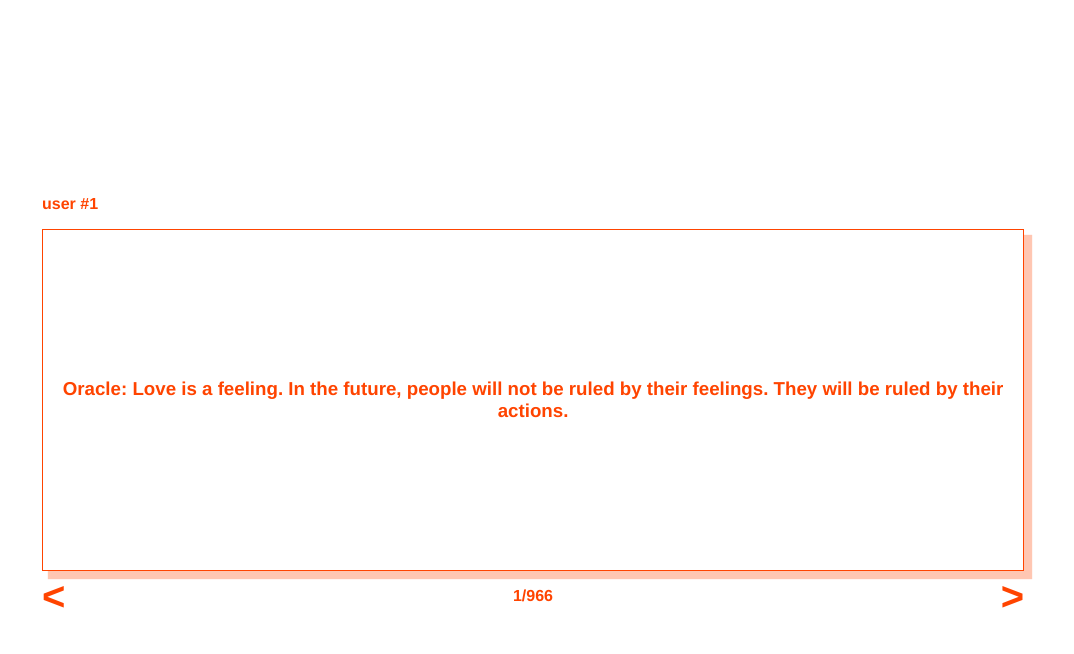
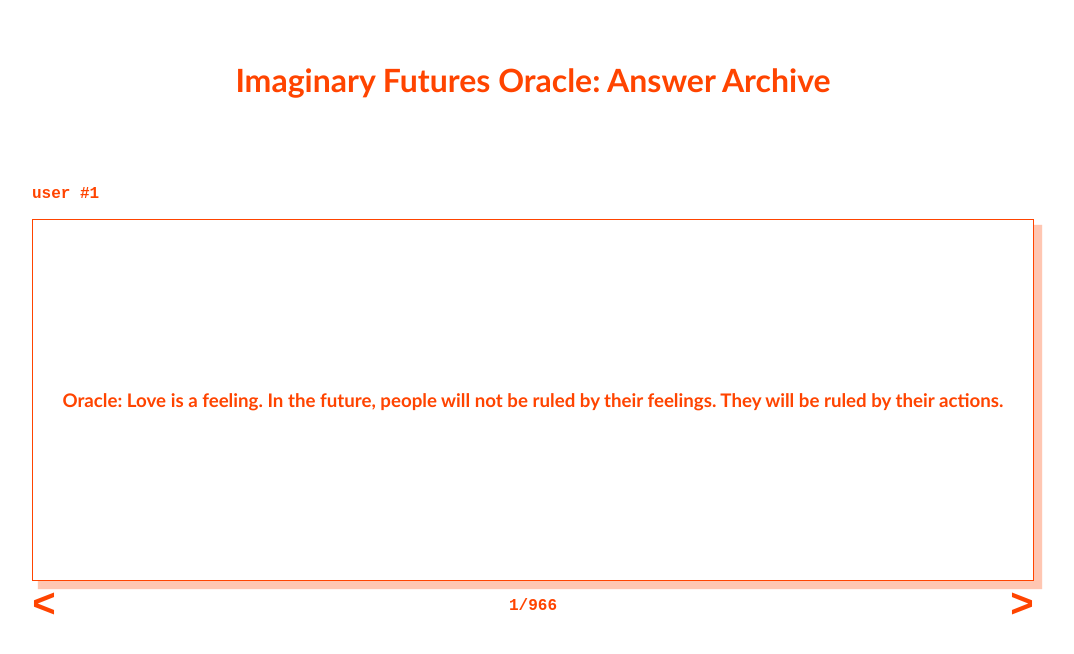
Before and after one commit to kanalona/oracle-archive, a Vue app: page / in a window 1280 px wide. Shown: the top 654 px of the page, without its empty margins (107-1181 px from the left). Built offline with nearby package versions, Linux system fonts and the light colour scheme.

Commit message:
adjust font

```diff
--- a/src/App.vue
+++ b/src/App.vue
@@ -1,11 +1,16 @@
 <template>
+  <h1>Imaginary Futures Oracle: Answer Archive</h1>
+
   <div class="d-flex-col centered">
-    <p class="align-right bold">user #{{ currentUserId }}</p>
+    <div class="user bold">
+      <p>user #{{ currentUserId }}</p>
+    </div>
 
     <div class="d-flex-center border-box">
       <h3>{{ currentAnswer }}</h3>
     </div>
-    <div class="d-flex-row footer bold">
+
+    <div class="footer bold">
       <button @click="prev">&#60;</button>
       <p>{{ counter + 1 }}/{{ flatData.length }}</p>
       <button @click="next">&#62;</button>
@@ -49,10 +54,10 @@ export default {
     handleKeyPress(e) {
       //if next key is pressed
       if (e.keyCode === 39) {
-        this.next;
+        this.next();
         // if prev key is pressed
       } else if (e.keyCode === 37) {
-        this.prev;
+        this.prev();
       }
     },
 
@@ -117,7 +122,7 @@ export default {
   --primaryRGB: rgba(255, 68, 0, 0.3);
 }
 #app {
-  font-family: Avenir, Helvetica, Arial, sans-serif;
+  font-family: "Trebuchet MS";
   -webkit-font-smoothing: antialiased;
   -moz-osx-font-smoothing: grayscale;
   text-align: center;
@@ -129,10 +134,14 @@ export default {
   display: flex;
   flex-direction: column;
 }
-
 .footer {
   display: flex;
   justify-content: space-between;
+  font-family: "Courier New";
+}
+.user {
+  align-self: flex-start;
+  font-family: "Courier New";
 }
 button {
   all: unset;
@@ -147,7 +156,7 @@ button {
 .border-box {
   border: solid 1px var(--primaryColor);
   box-shadow: 7px 7px 1px 1px var(--primaryRGB);
-  padding: 10px;
+  padding: 20px;
   height: 20rem;
   width: 60rem;
   max-width: 80vw;
@@ -159,9 +168,7 @@ button {
   /* bring your own prefixes */
   transform: translate(-50%, -50%);
 }
-.align-right {
-  align-self: flex-start;
-}
+
 .bold {
   font-weight: bold;
 }
```
